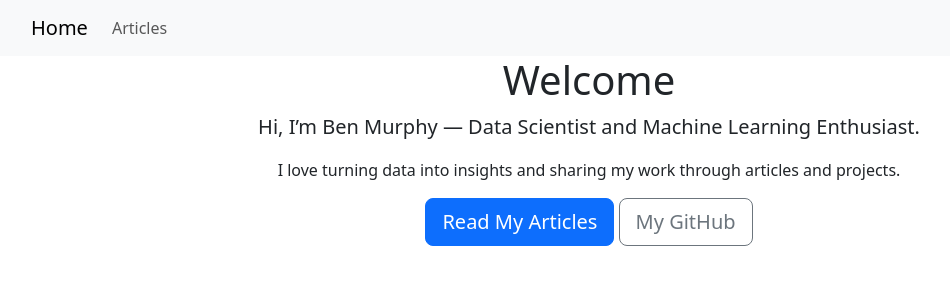
After one commit to benmurphy97/portfolio, a Flask app: page / in a window 1280 px wide. The commit adds this page. Shown: the top 300 px of the page, without its empty margins (51-1001 px from the left). Run offline with Flask 3, Linux system fonts and the light colour scheme.

Commit message:
home page

```diff
--- a/app/routes.py
+++ b/app/routes.py
@@ -4,7 +4,11 @@ from app.forms import LeagueIDForm
 import json
 from urllib.request import urlopen
 import pandas as pd
+
 import feedparser
+from bs4 import BeautifulSoup  # for parsing HTML
+
+from datetime import datetime
 
 @app.route('/')
 @app.route('/home')
@@ -22,14 +26,25 @@ def articles():
     # Parse Medium RSS feed
     feed = feedparser.parse(feed_url)
 
+
     articles_data = []
     for entry in feed.entries:
-        print(entry.title)
+
+        # Parse HTML in summary to find first image
+        soup = BeautifulSoup(entry.summary, "html.parser")
+        img_tag = soup.find("img")
+        thumbnail = img_tag["src"] if img_tag else None
+
+        # Format date to remove time
+        published_date = datetime.strptime(entry.published, "%a, %d %b %Y %H:%M:%S %Z")
+        formatted_date = published_date.strftime("%d %b %Y")  # e.g. "02 Aug 2024"
+
         articles_data.append({
             "title": entry.title,
             "link": entry.link,
-            "description": entry.summary,
-            "published": entry.published
+            "description": soup.get_text(),  # plain text from summary
+            "published": formatted_date,
+            "thumbnail": thumbnail
         })
 
     return render_template("articles.html", articles=articles_data)
--- a/app/templates/base.html
+++ b/app/templates/base.html
@@ -4,21 +4,22 @@
     <meta charset="utf-8">
     <meta name="viewport" content="width=device-width, initial-scale=1">
     {% if title %}
-    <title>{{ title }} - Draft Insights</title>
+    <title>{{ title }} - Ben Murphy</title>
     {% else %}
-    <title>Welcome to Draft Insights</title>
+    <title>Ben Murphy</title>
     {% endif %}
     <link
         href="https://cdn.jsdelivr.net/npm/bootstrap@5.3.2/dist/css/bootstrap.min.css"
         rel="stylesheet"
         integrity="sha384-T3c6CoIi6uLrA9TneNEoa7RxnatzjcDSCmG1MXxSR1GAsXEV/Dwwykc2MPK8M2HN"
         crossorigin="anonymous">
+        <link rel="stylesheet" href="{{ url_for('static', filename='css/style.css') }}">
   </head>
 
   <body>
     <nav class="navbar navbar-expand-lg bg-body-tertiary">
       <div class="container">
-        <a class="navbar-brand" href="{{ url_for('home') }}">Ben Murphy</a>
+        <a class="navbar-brand" href="{{ url_for('home') }}">Home</a>
         <button class="navbar-toggler" type="button" data-bs-toggle="collapse" data-bs-target="#navbarSupportedContent" aria-controls="navbarSupportedContent" aria-expanded="false" aria-label="Toggle navigation">
           <span class="navbar-toggler-icon"></span>
         </button>
--- /dev/null
+++ b/app/templates/home.html
@@ -0,0 +1,12 @@
+{% extends "base.html" %}
+{% block content %}
+<div class="welcome-section text-center">
+    <h1>Welcome</h1>
+    <p class="lead">Hi, I’m <strong>Ben Murphy</strong> — Data Scientist and Machine Learning Enthusiast.</p>
+    <p>I love turning data into insights and sharing my work through articles and projects.</p>
+    <div class="welcome-buttons">
+        <a href="{{ url_for('articles') }}" class="btn btn-primary btn-lg">Read My Articles</a>
+        <a href="https://github.com/benmurphy97" target="_blank" class="btn btn-outline-secondary btn-lg">My GitHub</a>
+    </div>
+</div>
+{% endblock %}
```
